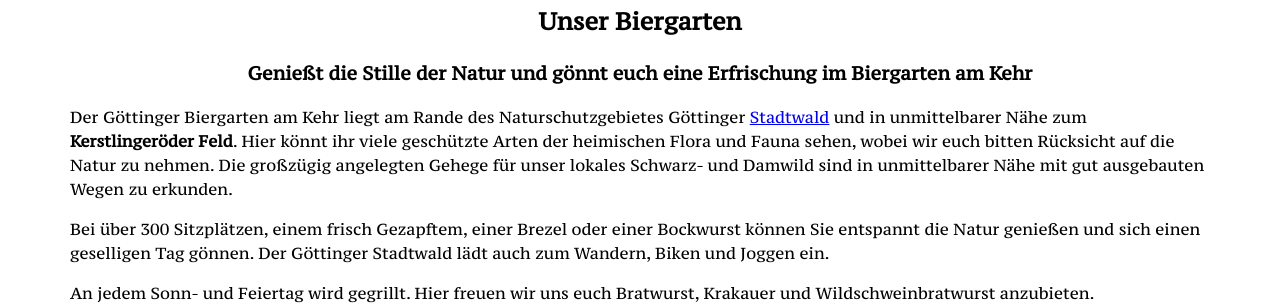
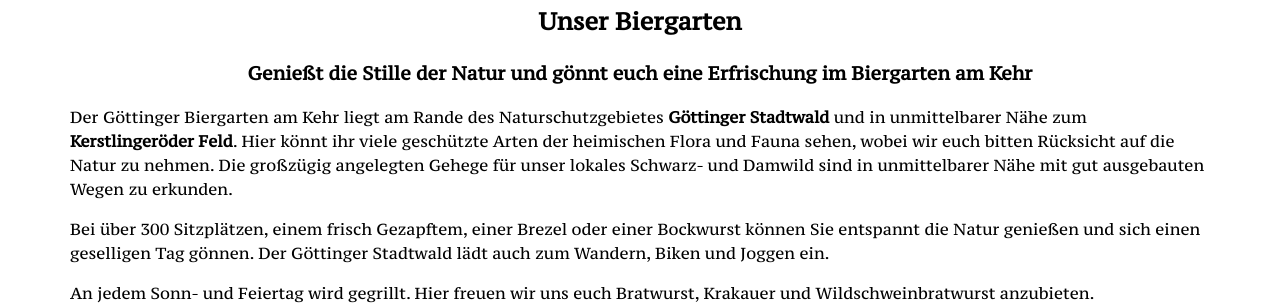
Before and after one commit to versable/kehr-website, a Jekyll site: the page built from index.html, in a window 1280 px wide and 900 px high, scrolled down 586 px. Shown: the part 154-459 px from the top of the window. Built offline with Jekyll 4.4.1, drawn with Linux system fonts in a browser that asks for light colours.

Commit message:
Remove generic link

```diff
--- a/index.html
+++ b/index.html
@@ -40,12 +40,11 @@ layout: default
     </h3>
     <p>
     Der Göttinger Biergarten am Kehr liegt am Rande des Naturschutzgebietes
-    Göttinger <a href="https://www.goettingen.de/verwaltung/struktur/details/stadtforstamt.html" target="_blank">Stadtwald</a>
-    und in unmittelbarer Nähe zum <b>Kerstlingeröder
+    <b>Göttinger Stadtwald</b> und in unmittelbarer Nähe zum <b>Kerstlingeröder
     Feld</b>. Hier könnt ihr viele geschützte Arten der heimischen Flora und
-    Fauna sehen, wobei wir euch bitten Rücksicht auf die Natur zu nehmen.  Die
-    großzügig angelegten Gehege für unser lokales Schwarz- und Damwild sind
-    in unmittelbarer Nähe mit gut ausgebauten Wegen zu erkunden.
+    Fauna sehen, wobei wir euch bitten Rücksicht auf die Natur zu nehmen. Die
+    großzügig angelegten Gehege für unser lokales Schwarz- und Damwild sind in
+    unmittelbarer Nähe mit gut ausgebauten Wegen zu erkunden.
     </p>
     <p>
     Bei über 300 Sitzplätzen, einem frisch Gezapftem, einer Brezel oder einer
```
